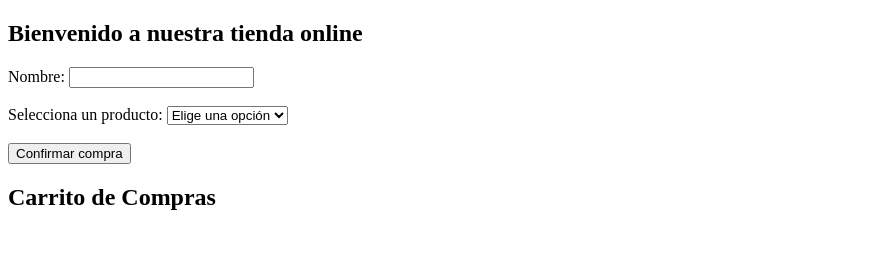
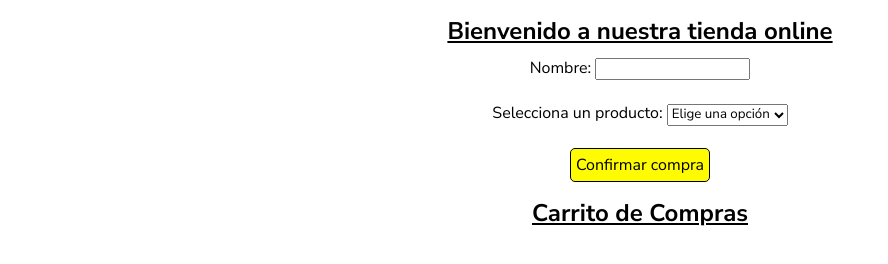
Before and after one commit to florsant21/Entregable2Santucho-JS, a plain HTML site: page index.html in a window 1280 px wide. Shown: the whole page, without its empty margins (0-888 px from the left). Drawn offline with Linux system fonts and the light colour scheme.

Commit message:
agrego estilos de css

```diff
--- /dev/null
+++ b/css/styles.css
@@ -0,0 +1,40 @@
+@import url("https://fonts.googleapis.com/css2?family=Nunito+Sans:ital,opsz,wght@0,6..12,200..1000;1,6..12,200..1000&display=swap");
+
+* {
+  margin: 0;
+  padding: 0;
+  box-sizing: border-box;
+  font-family: "Nunito Sans", sans-serif;
+}
+
+.tituloBienvenida {
+  text-align: center;
+  margin-top: 15px;
+  margin-bottom: 10px;
+}
+
+#formularioCompra {
+  text-align: center;
+}
+
+.botonCompra {
+  all: unset;
+  text-decoration: none;
+  border: solid 1px;
+  border-radius: 5px;
+  padding: 5px;
+  background-color: rgb(255, 251, 2);
+  &:hover {
+    background-color: rgb(255, 208, 0);
+    cursor: pointer;
+  }
+}
+
+.carritoCompras {
+  margin-top: 15px;
+  text-align: center;
+}
+
+#producto {
+    cursor: pointer;
+}
--- a/index.html
+++ b/index.html
@@ -7,10 +7,11 @@
     <meta name="author" content="Florencia Santucho" />
     <meta name="description" content="Entregable 2 Coder JavaScript"/>
     <meta name="keywords" content="JavaScript, js, Coder"/>
+    <link rel="stylesheet" href="./css/styles.css">
 </head>
 <body>
     <section id="app">
-        <h1>Bienvenido a nuestra tienda online</h1>
+        <h1 class="tituloBienvenida"><u>Bienvenido a nuestra tienda online</u></h1>
 
         <form id="formularioCompra">
             <label for="nombreCliente">Nombre:</label>
@@ -24,11 +25,12 @@
                 <option value="Tablet">Tablet</option>
             </select><br><br>
 
-            <button type="submit">Confirmar compra</button>
+            <button type="submit" class="botonCompra">Confirmar compra</button>
         </form>
-
-        <h2>Carrito de Compras</h2>
+        <article class="carritoCompras">
+        <h2><u>Carrito de Compras</u></h2>
         <ul id="cart"></ul>
+    </article>
     </section>
     <script src="./js/main.js"></script>
 </body>
```
